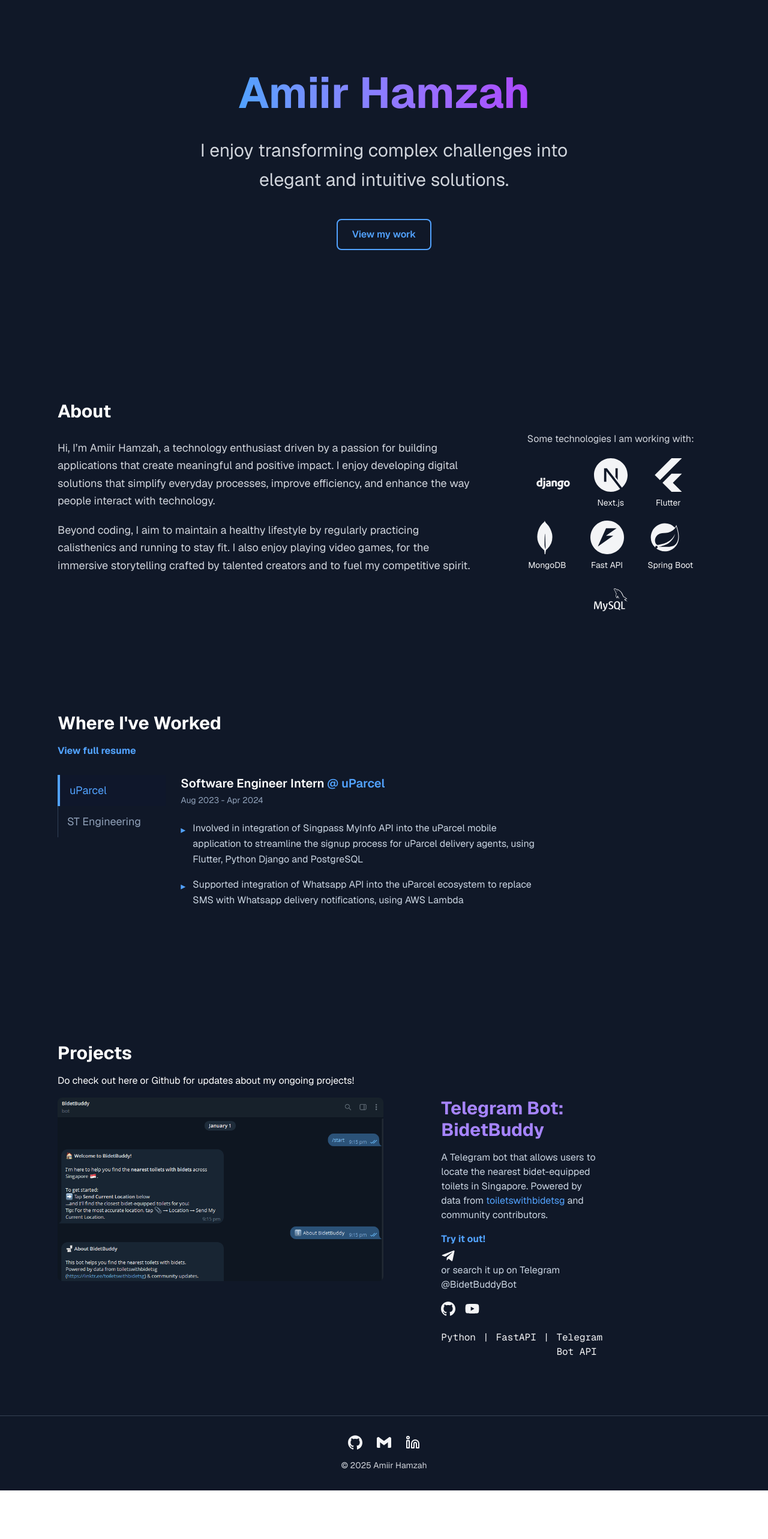
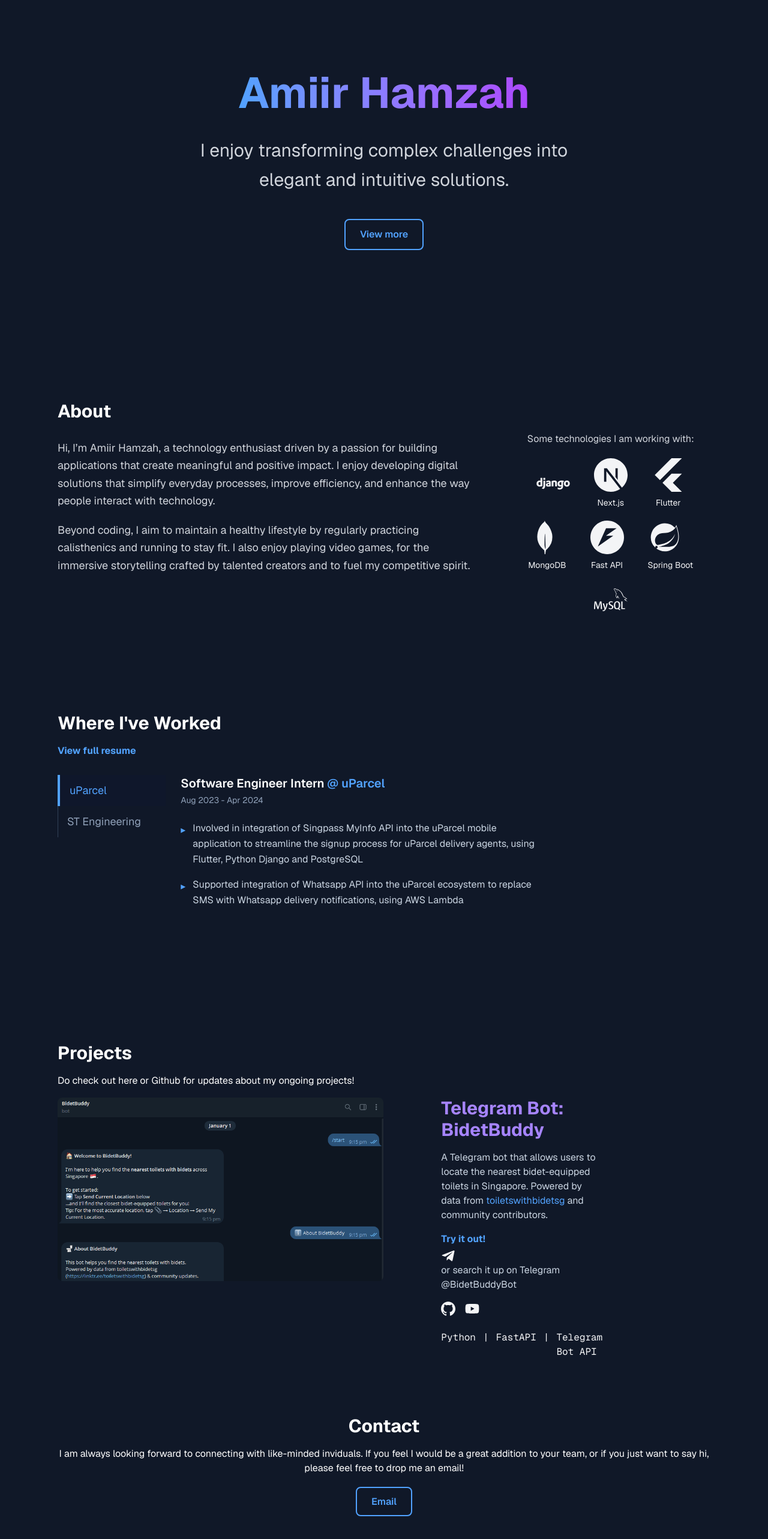
Before and after one commit to ahbb/amiirhamzah, a Next.js app: page / in a window 1280 px wide. Shown: the part 132-2698 px from the top of the page at 60% size. Before the commit the page ends 2617 px from the top, so only its background shows below. Built offline with nearby package versions, Linux system fonts and the light colour scheme.

Commit message:
contact section

```diff
--- /dev/null
+++ b/app/components/Contact.jsx
@@ -0,0 +1,20 @@
+export default function Contact() {
+  return (
+    <div className="mx-auto flex-1 flex flex-col items-center justify-center text-center px-4 sm:px-6 lg:px-12 xl:px-24 pb-24 sm:pb-32 lg:pb-40">
+      <section id="contact" className="w-full mb-16 scroll-mt-20">
+        <h2 className="text-3xl font-bold mb-4 text-white">Contact</h2>
+        <h3 className="text-md mb-4 pb-4 text-white ">
+          I am always looking forward to connecting with like-minded inviduals.
+          If you feel I would be a great addition to your team, or if you just
+          want to say hi, please feel free to drop me an email!
+        </h3>
+        <a
+          href="mailto:amiir9955@gmail.com" target="_blank"
+          className="px-6 py-3 border-2 border-blue-400 text-blue-400 rounded-lg hover:bg-blue-400 hover:text-gray-900 transition duration-300 font-semibold justify-center"
+        >
+          Email
+        </a>
+      </section>
+    </div>
+  );
+}
--- a/app/components/Navbar.jsx
+++ b/app/components/Navbar.jsx
@@ -36,7 +36,7 @@ export default function Navbar() {
                     <a href="#experience" className="text-gray-300 hover:text-blue-400 transition">Experience</a>
                     <a href="#projects" className="text-gray-300 hover:text-blue-400 transition">Projects</a>
                     <a href="#contact" className="text-gray-300 hover:text-blue-400 transition">Contact</a>
-                    <a href="#resume" className="text-gray-300 hover:text-blue-400 transition">Resume</a>
+                    <a className="text-gray-300 hover:text-blue-400 transition">Resume</a>
                 </div>
             </div>
 
@@ -45,7 +45,7 @@ export default function Navbar() {
                 className={`overflow-hidden transition-all duration-300 ease-in-out ${isOpen ? 'max-h-96 opacity-100' : 'max-h-0 opacity-0'
                     }`}
             >
-                <div className="flex flex-col gap-4 mt-4 pb-4">
+                <div className="flex flex-col gap-4 mt-4 pb-4 pl-4">
                     <a href="#about" className="text-gray-300 hover:text-blue-400 transition" onClick={() => setIsOpen(false)}>About</a>
                     <a href="#experience" className="text-gray-300 hover:text-blue-400 transition" onClick={() => setIsOpen(false)}>Experience</a>
                     <a href="#projects" className="text-gray-300 hover:text-blue-400 transition" onClick={() => setIsOpen(false)}>Projects</a>
--- a/app/page.tsx
+++ b/app/page.tsx
@@ -1,6 +1,7 @@
 import About from "./components/About";
 import Experience from "./components/Experience";
 import Projects from "./components/Projects";
+import Contact from "./components/Contact";
 import Footer from "./components/Footer";
 import Navbar from "./components/Navbar";
 
@@ -25,7 +26,7 @@ export default function Home() {
               href="#about"
               className="px-6 py-3 border-2 border-blue-400 text-blue-400 rounded-lg hover:bg-blue-400 hover:text-gray-900 transition duration-300 font-semibold"
             >
-              View my work
+              View more
             </a>
           </section>
         </main>
@@ -33,6 +34,7 @@ export default function Home() {
         <About />
         <Experience />
         <Projects />
+        <Contact />
       </section>
 
       {/* Footer uses the same full-bleed background color */}
```
